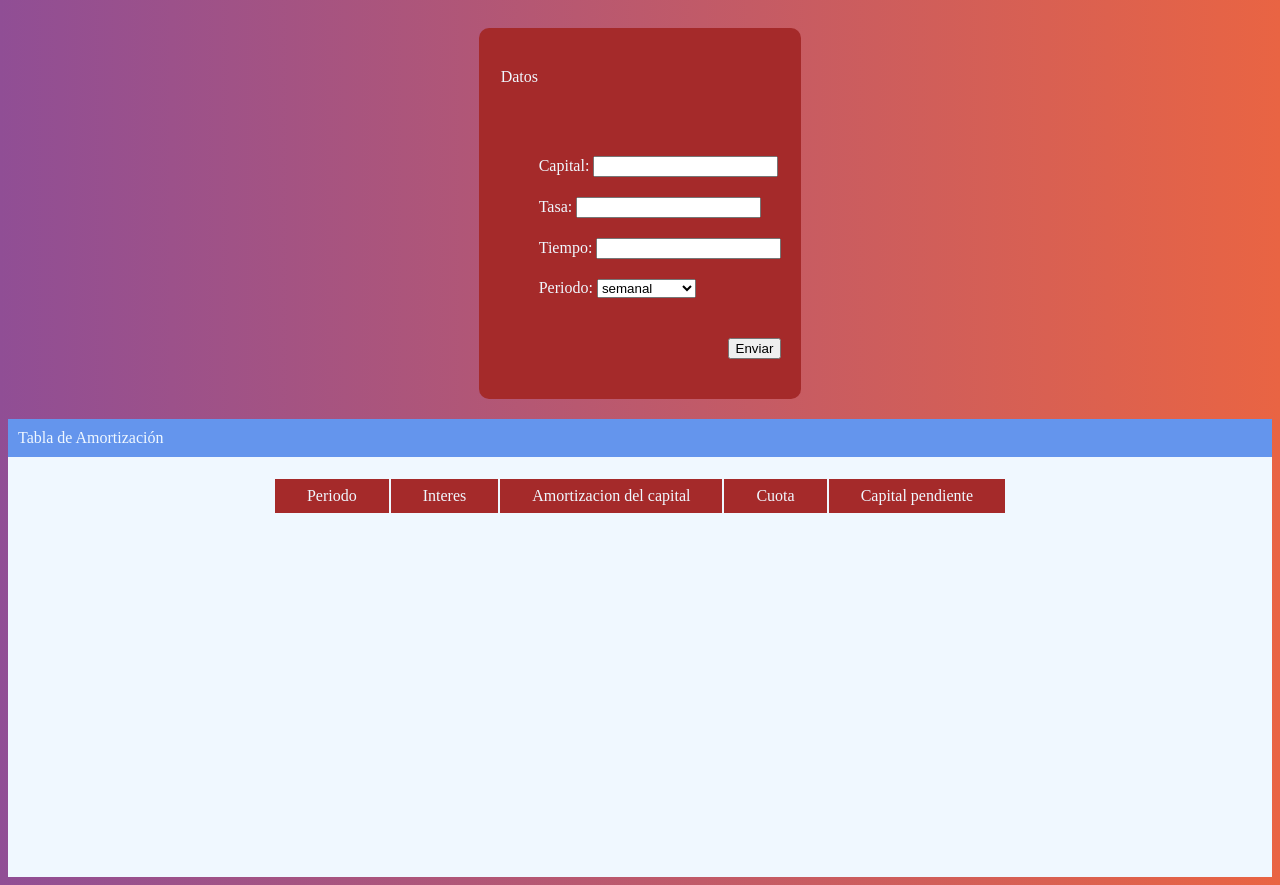
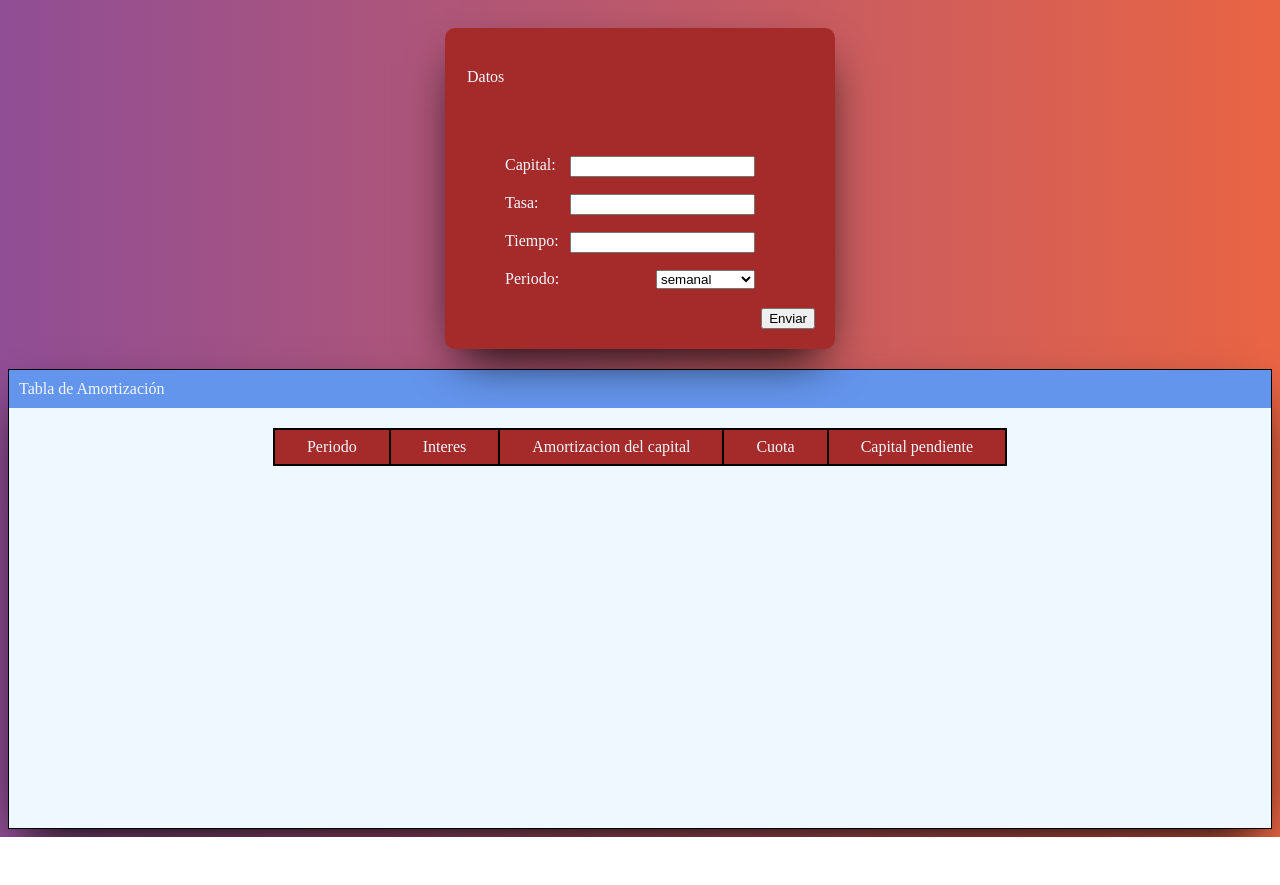
Before and after one commit to Juan-JorgeR/Tabla-de-amortizacion-web, a plain HTML site: page index.html in a window 1280 px wide. Both pictures are taken after a click on the button "Enviar". After the commit the page ends 837 px from the top, so only its background shows below. Drawn offline with Linux system fonts and the light colour scheme.

Commit message:
version 2

```diff
--- a/css/style.css
+++ b/css/style.css
@@ -11,6 +11,8 @@ body {
     border-radius: 10px;
     background-color: brown;
     color: aliceblue;
+    width: 350px;
+    box-shadow: 0px 21px 46px -15px rgba(0, 0, 0, 1);
 }
 #formulario legend{
     margin: 20px 0 70px 0;
@@ -18,9 +20,20 @@ body {
 #listaDeVariables li{
     list-style: none;
     margin: 20px 0;
+    width: 250px;
+}
+#listaDeVariables li input{
+    float:right;
+}
+#listaDeVariables li select{
+    float:right;
 }
 #liBoton {
     float: right;
+}
+#result {
+    box-shadow: 0px 21px 46px -15px rgba(0, 0, 0, 1);
+    border: solid 1px black;
 }
 #contenedorTablaDeAmortizacion {
     display: flex;
@@ -41,13 +54,24 @@ body {
 #tabla_de_amortizacion {
     margin: 0 auto;
 }
-.tabla td {
-    padding: 0.5em 2em;
+.tabla {
+    background-color: black;
+}
+#campos td{
     background-color: brown;
     color: aliceblue;
 }
-.tabla tr:nth-child(even) td {
+.tabla td{
+    padding: 0.5em 2em;
+    color: aliceblue;
+}
+.tabla tr:nth-child(odd) td {
     background-color: darkgrey;
     color: black;
 
 }
+.tabla tr:nth-child(even) td {
+    background-color: rgb(249, 244, 244);
+    color: black;
+
+}
--- a/index.html
+++ b/index.html
@@ -32,15 +32,17 @@
                             <option value="12">anual</option>
                         </select>
                     </li>
-                    <li id="liBoton">
-                        <button>Enviar</button>
-                    </li>
+
+                    <button id="liBoton">Enviar</button>
+
                 </ul>
             </div>
         </div>
-        <nav id="navContenedorTablaDeAmortizacion"><label>Tabla de Amortización</label></nav>
-        <div id="contenedorTablaDeAmortizacion">
-            <div id="tabla_de_amortizacion"></div>
+        <div id="result">
+            <nav id="navContenedorTablaDeAmortizacion"><label>Tabla de Amortización</label></nav>
+            <div id="contenedorTablaDeAmortizacion">
+                <div id="tabla_de_amortizacion"></div>
+            </div>
         </div>
         <script src='./javascript/tabla.js'></script>
         <script src="./javascript/script.js"></script>
--- a/javascript/tabla.js
+++ b/javascript/tabla.js
@@ -1,12 +1,12 @@
 var tablaDeAmortizacion=document.querySelector('#tabla_de_amortizacion');
-var tabla=document.createElement('table');
+var tabla;
 
 var capital=document.querySelector('#capitalInput');
 var tasa=document.querySelector('#tasaInput');
 var tiempo=document.querySelector('#tiempoInput');
 var periodo=document.querySelector('#periodoSelect');
 
-var p=0;
+var p;
 var interes,cuota;
 let amortizacion;
 var capitalPendiente;
@@ -17,14 +17,21 @@ var header;
 var cell;
 var texto;
 
+var t;
 function run() {
+    p=0;
+    tabla=document.createElement('table');
+    t=document.getElementById('tablaDeAmortizacion');
     amortizacion=parseFloat(capital.value)/(parseFloat(tiempo.value)*(12/parseFloat(periodo.value)));
-    console.log(amortizacion);
     capitalPendiente=parseFloat(capital.value);
+    if(t!=null)
+        tablaDeAmortizacion.removeChild(t);
     crearCampos();
-    for(var i=0;i<=(12/parseInt(periodo.value))*tiempo.value;i++)
+    for(var i=0;i<=(12/parseFloat(periodo.value))*parseFloat(tiempo.value);i++)
         crearRegistros();
+
     crearTabla();
+
 }
 
 
@@ -66,6 +73,7 @@ function crearRegistros() {
 
 function crearCampos() {
     fila=document.createElement('tr');
+    fila.setAttribute('id','campos');
     header=document.createElement('th');
     for(var i=0;i<5;i++) {
         if(i==0) {
@@ -94,5 +102,7 @@ function crearCampos() {
 
 function crearTabla() {
     tabla.setAttribute('class','tabla');
+    tabla.setAttribute('id','tablaDeAmortizacion');
     tablaDeAmortizacion.appendChild(tabla);
+
 }
```
